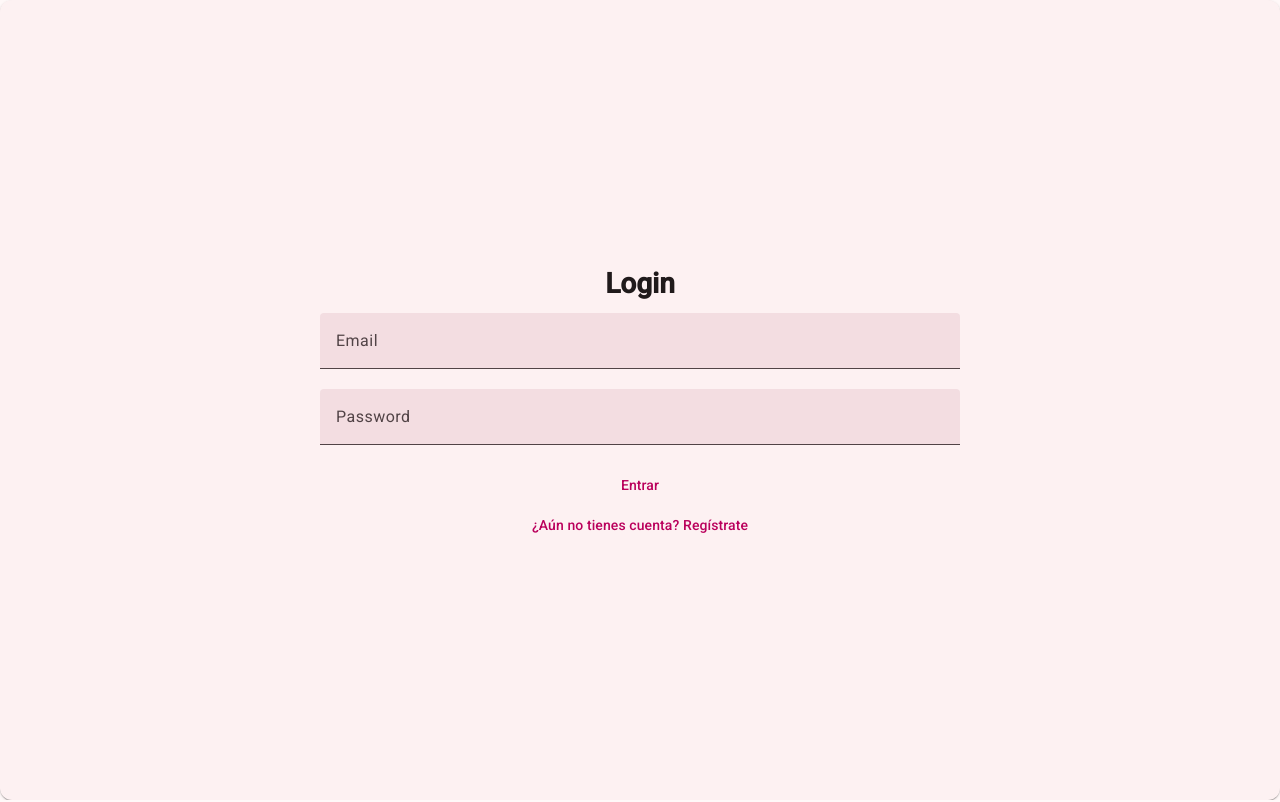
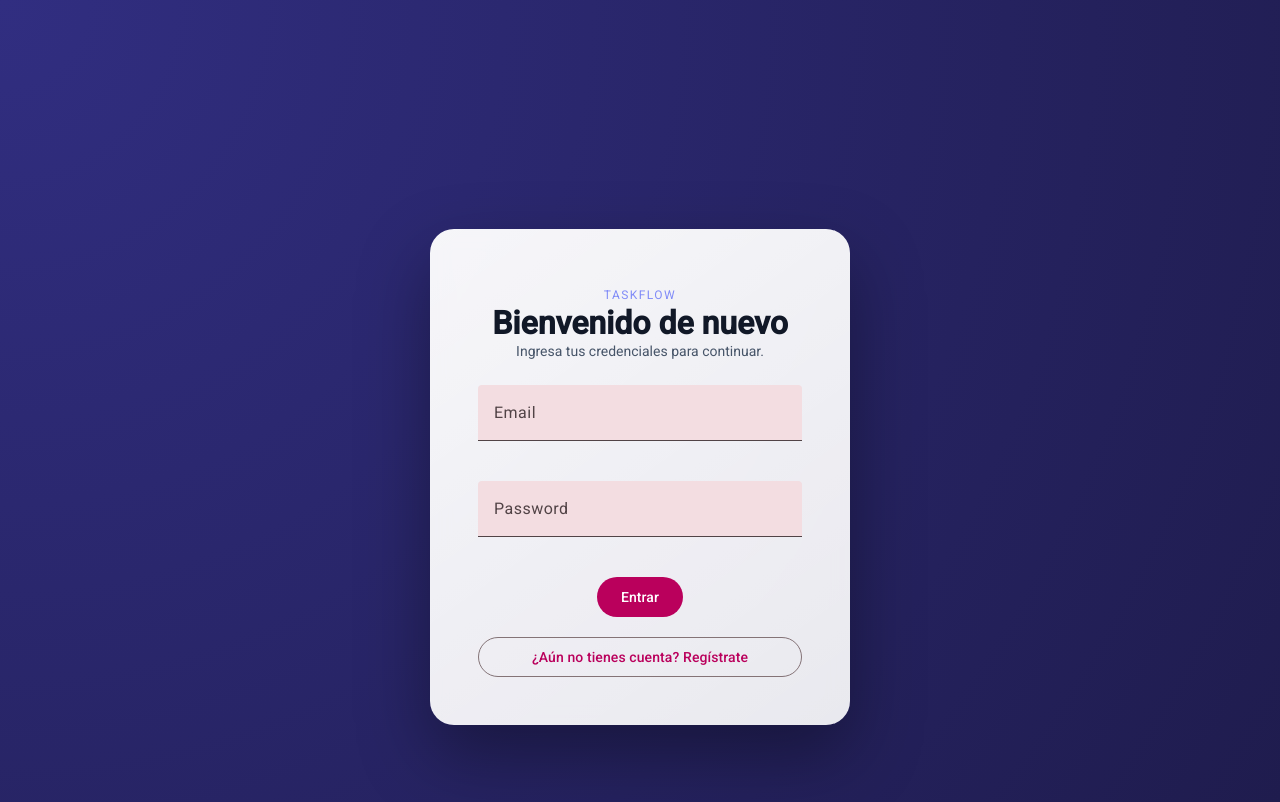
Before and after one commit to CarlosMantillaC/Examen_final_angular, an Angular app: page /login in a window 1280 px wide. Shown: the top 802 px of the page. Built offline with nearby package versions, Linux system fonts and the light colour scheme.

Commit message:
Mejorar diseño del login

```diff
--- a/src/app/login/login.html
+++ b/src/app/login/login.html
@@ -1,6 +1,12 @@
-<mat-card class="cnt">
-  <form class="cnt-form" [formGroup]="form" (ngSubmit)="onSubmit()">
-    <h1>{{ isRegisterMode ? 'Registrarse' : 'Login' }}</h1>
+<section class="auth-wrapper">
+  <mat-card class="auth-card">
+    <header class="auth-card__header">
+      <p class="auth-card__eyebrow">TaskFlow</p>
+      <h1>{{ isRegisterMode ? 'Crear cuenta' : 'Bienvenido de nuevo' }}</h1>
+      <p>{{ isRegisterMode ? 'Configura un acceso seguro para gestionar tus tareas.' : 'Ingresa tus credenciales para continuar.' }}</p>
+    </header>
+
+    <form class="auth-card__form" [formGroup]="form" (ngSubmit)="onSubmit()">
     <mat-form-field class="short-input">
       <input type="text" matInput placeholder="Email" formControlName="email">
       <mat-error *ngIf="form.get('email')?.hasError('required')">El correo es obligatorio</mat-error>
@@ -12,12 +18,13 @@
       <mat-error *ngIf="form.get('password')?.hasError('required')">La contraseña es obligatoria</mat-error>
     </mat-form-field>
 
-    <div class="button">
-      <button type="submit" mat-button>{{ isRegisterMode ? 'Crear cuenta' : 'Entrar' }}</button>
-    </div>
+      <div class="button-group">
+        <button type="submit" mat-flat-button color="primary">{{ isRegisterMode ? 'Crear cuenta' : 'Entrar' }}</button>
+      </div>
 
-    <button type="button" class="link" mat-button (click)="toggleMode()">
-      {{ isRegisterMode ? '¿Ya tienes cuenta? Inicia sesión' : '¿Aún no tienes cuenta? Regístrate' }}
-    </button>
-  </form>
-</mat-card>
+      <button type="button" class="link" mat-stroked-button (click)="toggleMode()">
+        {{ isRegisterMode ? '¿Ya tienes cuenta? Inicia sesión' : '¿Aún no tienes cuenta? Regístrate' }}
+      </button>
+    </form>
+  </mat-card>
+</section>
--- a/src/app/login/login.scss
+++ b/src/app/login/login.scss
@@ -1,39 +1,60 @@
-.cnt {
-  width: 100vw;
-  height: 100vh;
+.auth-wrapper {
+  min-height: 100vh;
   display: flex;
   align-items: center;
   justify-content: center;
+  padding: clamp(1.5rem, 6vw, 6rem);
+  background: radial-gradient(circle at top left, #312e81, #1e1b4b);
 }
 
-.cnt-form {
+.auth-card {
+  width: min(420px, 100%);
+  padding: clamp(2rem, 4vw, 3rem);
+  border-radius: 24px;
+  background: linear-gradient(145deg, rgba(255, 255, 255, 0.96), rgba(255, 255, 255, 0.9));
+  box-shadow: 0 30px 70px rgba(0, 0, 0, 0.35);
+  backdrop-filter: blur(10px);
+}
+
+.auth-card__header {
+  text-align: center;
+  margin-bottom: 1.5rem;
+
+  .auth-card__eyebrow {
+    text-transform: uppercase;
+    letter-spacing: 0.12em;
+    color: #818cf8;
+    font-size: 0.75rem;
+    margin-bottom: 0.5rem;
+  }
+
+  h1 {
+    font-size: 2rem;
+    margin: 0;
+    color: #111827;
+  }
+
+  p {
+    color: #475569;
+    margin: 0.5rem 0 0;
+  }
+}
+
+.auth-card__form {
   display: flex;
   flex-direction: column;
-  align-items: center;
-  width: 50%;
+  gap: 1.25rem;
 }
 
 .short-input {
   width: 100%;
 }
 
-:host {
+.button-group {
   display: flex;
   justify-content: center;
 }
 
-.mat-form-field {
+.link {
   width: 100%;
-  min-width: 300px;
 }
-
-mat-card-title,
-mat-card-content {
-  display: flex;
-  justify-content: center;
-}
-
-.button {
-  display: flex;
-  justify-content: flex-end;
-}
```
